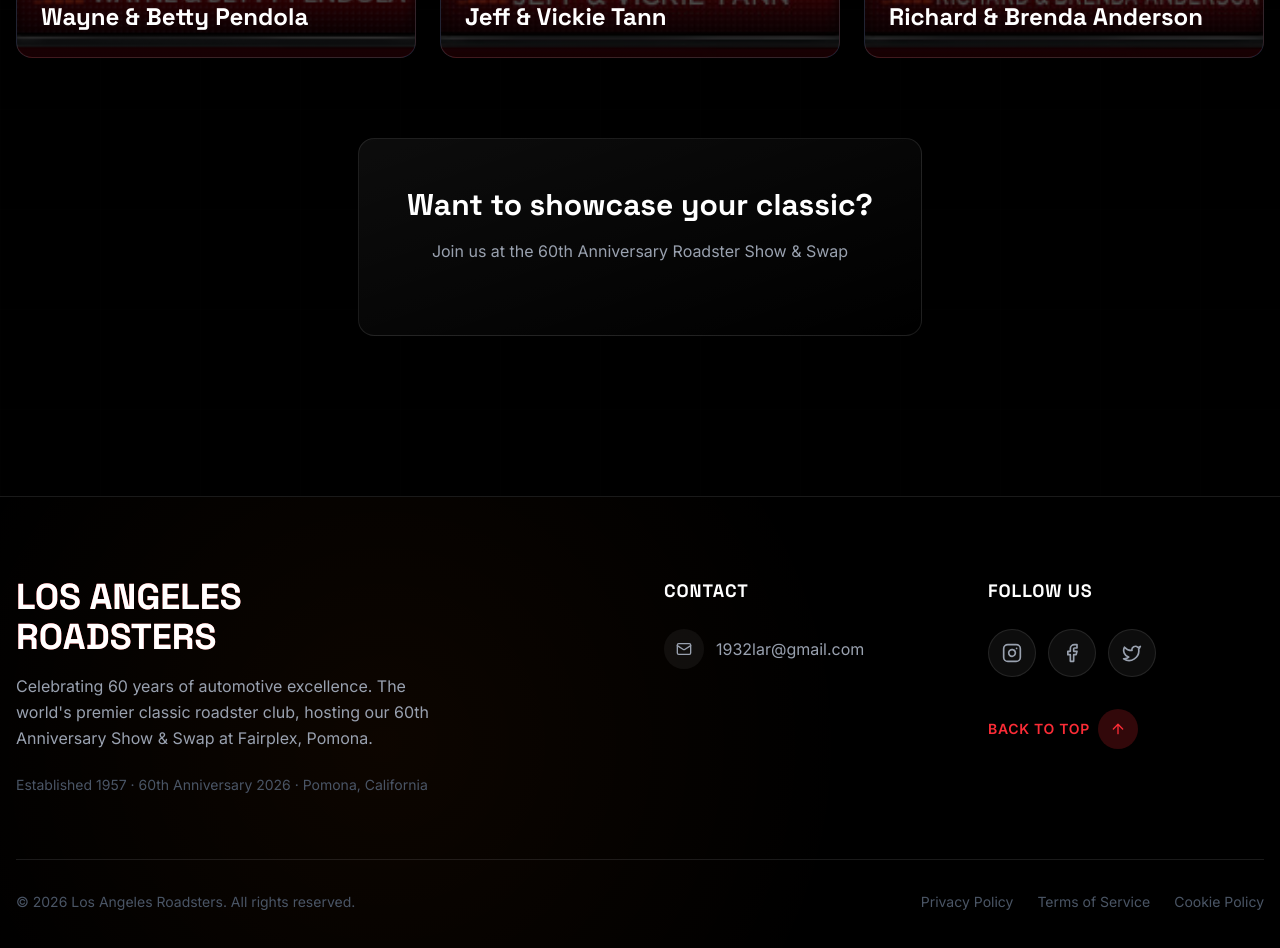
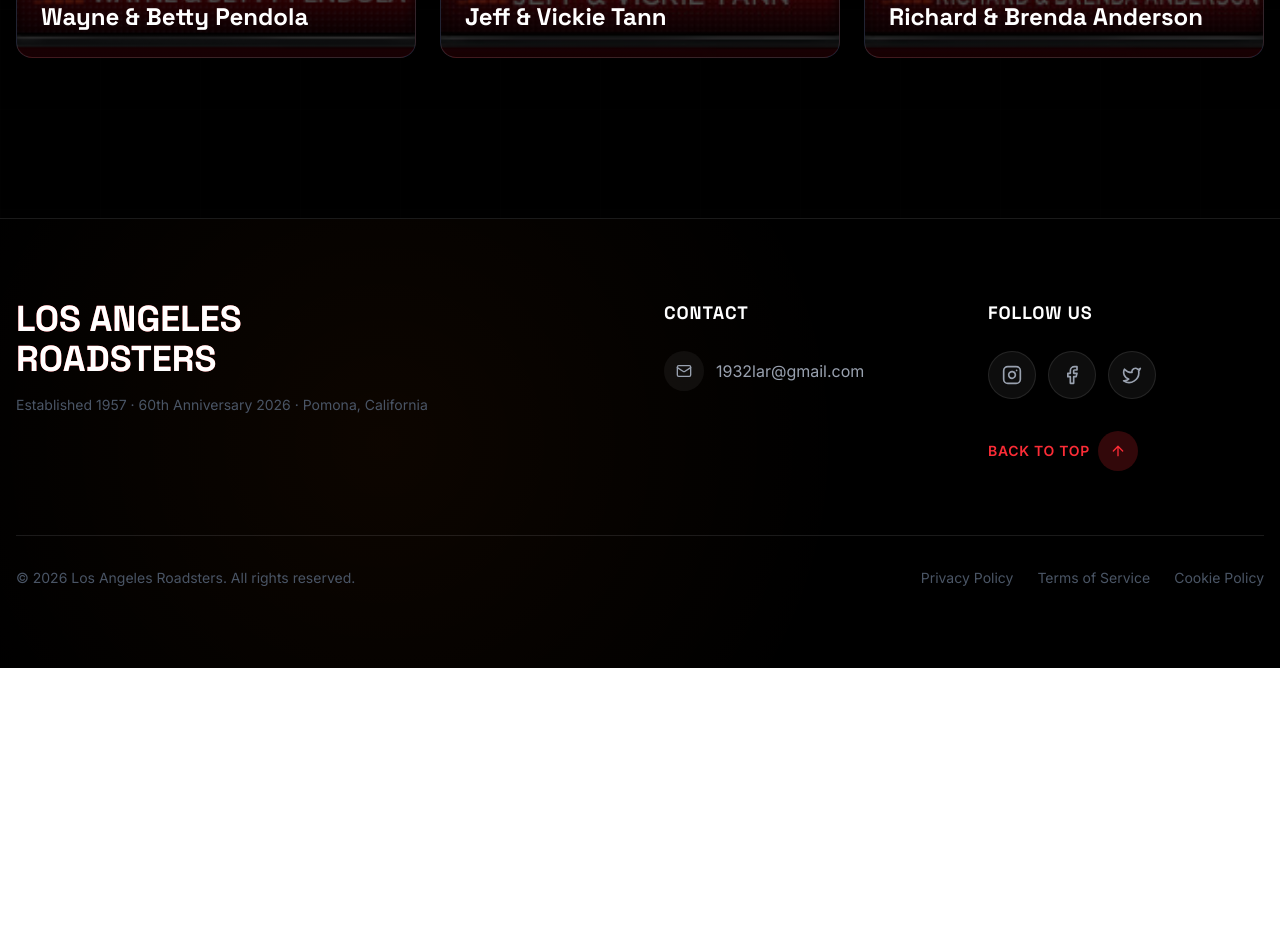
Before and after one commit to kadirgecit/laroadsters, a React (Vite) app: page / in a window 1280 px wide. Shown: the part 4160-5108 px from the top of the page. After the commit the page ends 4828 px from the top, so only its background shows below. Built offline with nearby package versions, Linux system fonts and the light colour scheme.

Commit message:
Remove Want to showcase section and footer text

```diff
--- a/src/app/components/Footer.tsx
+++ b/src/app/components/Footer.tsx
@@ -43,9 +43,6 @@ export function Footer() {
             <h3 className="text-4xl font-black text-white mb-4 bg-gradient-to-r from-red-500 to-red-300 bg-clip-text text-transparent">
               LOS ANGELES<br />ROADSTERS
             </h3>
-            <p className="text-gray-400 leading-relaxed mb-6 max-w-md">
-              Celebrating 60 years of automotive excellence. The world's premier classic roadster club, hosting our 60th Anniversary Show & Swap at Fairplex, Pomona.
-            </p>
             <div className="text-sm text-gray-600">
               Established 1957 · 60th Anniversary 2026 · Pomona, California
             </div>
--- a/src/app/components/Gallery.tsx
+++ b/src/app/components/Gallery.tsx
@@ -194,16 +194,6 @@ export function Gallery() {
             </div>
           ))}
         </div>
-
-        {/* Bottom CTA */}
-        <div className="mt-20 text-center">
-          <div className="inline-block p-12 rounded-2xl bg-gradient-to-br from-white/5 to-white/0 border border-white/10 backdrop-blur-sm">
-            <h3 className="text-3xl font-bold text-white mb-4">Want to showcase your classic?</h3>
-            <p className="text-gray-400 mb-6 max-w-2xl">
-              Join us at the 60th Anniversary Roadster Show & Swap
-            </p>
-          </div>
-        </div>
       </div>
 
       {/* Member Story Modal */}
```
Also changed, not shown: 4 other files (tests, documents, lock files or other folders).
